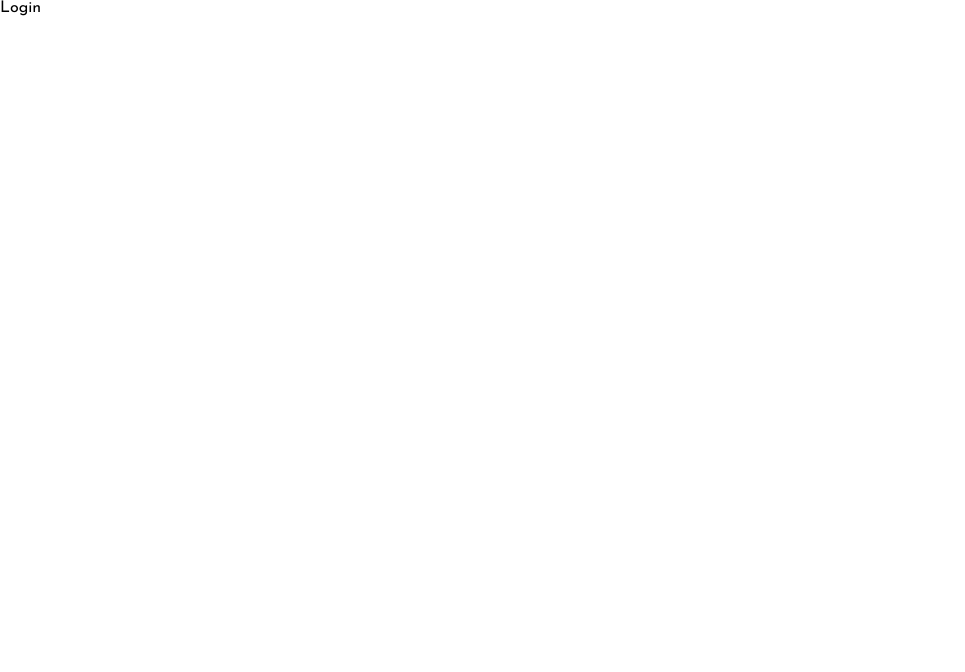
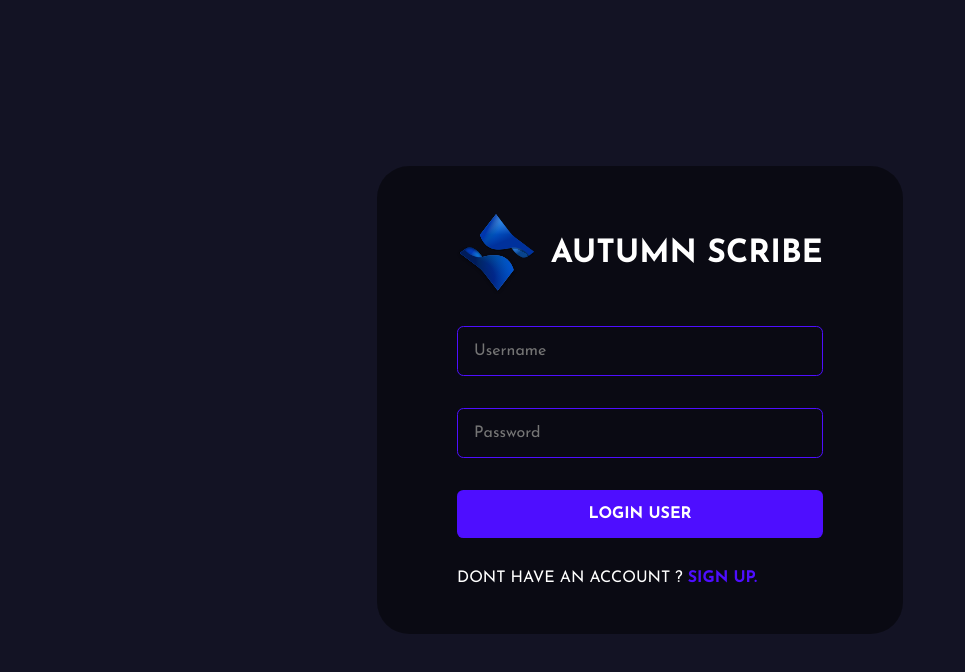
Before and after one commit to RazaNaqsh/realtime-chat_app, a React (Vite) app in the folder client/: page /login in a window 1280 px wide. Shown: the top 672 px of the page, without its empty margins (0-965 px from the left). Built offline with nearby package versions, Linux system fonts and the light colour scheme; the HTML template or start-up script is replaced by a standard one.

Commit message:
Login page

```diff
--- a/client/src/pages/Login.jsx
+++ b/client/src/pages/Login.jsx
@@ -1,7 +1,171 @@
-import React from "react";
+import React, { useState } from "react";
+import { NavLink, useNavigate } from "react-router-dom";
+import styled from "styled-components";
+import { ToastContainer, toast } from "react-toastify";
+import "react-toastify/dist/ReactToastify.css";
+import logo from "../assets/logo.svg";
+import { loginRoute } from "../utils/ApiRoutes";
+import axios from "axios";
 
 const Login = () => {
-  return <div>Login</div>;
+  const navigate = useNavigate();
+  const [values, setValues] = useState({
+    username: "",
+    password: "",
+  });
+
+  const toastOptions = {
+    position: "bottom-right",
+    autoClose: 8000,
+    pauseOnHover: true,
+    draggable: true,
+    theme: "dark",
+  };
+
+  const handleValidation = () => {
+    const { password, username } = values;
+    if (username.length < 3) {
+      toast.error(
+        "Username should be greater than 3 characters.",
+        toastOptions
+      );
+      return false;
+    } else if (password.length < 8) {
+      toast.error(
+        "Password should be equal or greater than 8 characters.",
+        toastOptions
+      );
+      return false;
+    }
+
+    return true;
+  };
+
+  const handleSubmit = async (e) => {
+    e.preventDefault();
+    if (handleValidation()) {
+      const { password, username } = values;
+      const { data } = await axios.post(loginRoute, {
+        username,
+
+        password,
+      });
+      if (data.status === false) {
+        toast.error(data.msg, toastOptions);
+      }
+      if (data.status === true) {
+        localStorage.setItem("app-user", JSON.stringify(data.user));
+      }
+      navigate("/");
+    }
+  };
+  const handleChange = (e) => {
+    const { name, value } = e.target;
+    setValues((prev) => ({ ...prev, [name]: value }));
+  };
+
+  return (
+    <>
+      <FormContainer>
+        <form onSubmit={handleSubmit}>
+          <div className="brand">
+            <img src={logo} alt="" />
+            <h1>Autumn Scribe</h1>
+          </div>
+          <input
+            type="text"
+            placeholder="Username"
+            name="username"
+            onChange={(e) => handleChange(e)}
+            required
+          />
+
+          <input
+            type="password"
+            placeholder="Password"
+            name="password"
+            onChange={(e) => handleChange(e)}
+            required
+          />
+
+          <button type="submit">Login User</button>
+          <span>
+            Dont have an account ? <NavLink to="/register">Sign Up.</NavLink>
+          </span>
+        </form>
+      </FormContainer>
+      <ToastContainer />
+    </>
+  );
 };
 
 export default Login;
+
+const FormContainer = styled.div`
+  height: 100vh;
+  width: 100vw;
+  display: flex;
+  flex-direction: column;
+  justify-content: center;
+  gap: 1rem;
+  align-items: center;
+  background-color: #131324;
+  .brand {
+    display: flex;
+    align-items: center;
+    gap: 1rem;
+    justify-content: center;
+    img {
+      height: 5rem;
+    }
+    h1 {
+      color: white;
+      text-transform: uppercase;
+    }
+  }
+
+  form {
+    display: flex;
+    flex-direction: column;
+    gap: 2rem;
+    background-color: #00000076;
+    border-radius: 2rem;
+    padding: 3rem 5rem;
+  }
+  input {
+    background-color: transparent;
+    padding: 1rem;
+    border: 0.1rem solid #4e0eff;
+    border-radius: 0.4rem;
+    color: white;
+    width: 100%;
+    font-size: 1rem;
+    &:focus {
+      border: 0.1rem solid #997af0;
+      outline: none;
+    }
+  }
+  button {
+    background-color: #4e0eff;
+    color: white;
+    padding: 1rem 2rem;
+    border: none;
+    font-weight: bold;
+    cursor: pointer;
+    border-radius: 0.4rem;
+    font-size: 1rem;
+    text-transform: uppercase;
+    &:hover {
+      background-color: #4e0eff;
+    }
+  }
+  span {
+    color: white;
+    text-transform: uppercase;
+    a {
+      color: #4e0eff;
+      text-decoration: none;
+      font-weight: bold;
+    }
+  }
+`;
```
